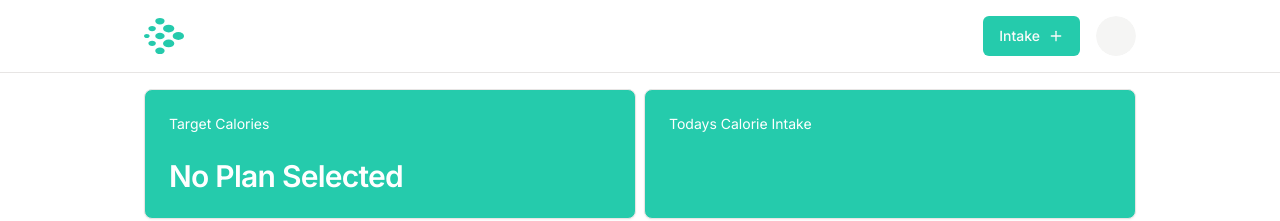
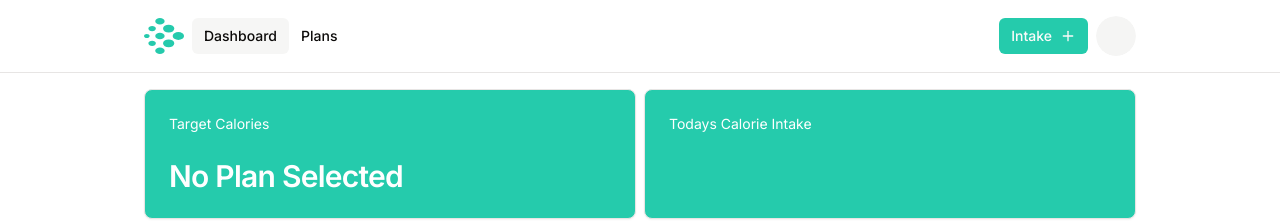
Before and after one commit to kamotekiddev/calorie-tracker, a Next.js app: page /dashboard in a window 1280 px wide. Shown: the top 221 px of the page. Built offline with nearby package versions, Linux system fonts and the light colour scheme; no server answers.

Commit message:
create a page for plans

```diff
--- /dev/null
+++ b/app/plans/page.tsx
@@ -0,0 +1,7 @@
+import React from 'react';
+
+function Plans() {
+    return <div>Plans</div>;
+}
+
+export default Plans;
--- a/components/layouts/Header.tsx
+++ b/components/layouts/Header.tsx
@@ -3,15 +3,22 @@ import { Plus } from 'lucide-react';
 import { Button } from '@/components/ui/button';
 import UserMenu from './UserMenu';
 import Link from 'next/link';
+import Navlink from './Navlink';
 
 function Header() {
     return (
         <header className='border-b sticky top-0 bg-white'>
             <div className='flex justify-between gap-4 mx-auto max-w-5xl p-4'>
-                <Image src='/logo.svg' width={40} height={40} alt='Logo' />
-                <div className='flex items-center gap-4'>
+                <div className='flex gap-2 items-center'>
+                    <Image src='/logo.svg' width={40} height={40} alt='Logo' />
+                    <div className='flex'>
+                        <Navlink href='/dashboard'>Dashboard</Navlink>
+                        <Navlink href='/plans'>Plans</Navlink>
+                    </div>
+                </div>
+                <div className='flex items-center gap-2'>
                     <Link href='/dashboard/calorie-intakes/intake'>
-                        <Button className='flex gap-2'>
+                        <Button className='flex gap-2' size='sm'>
                             Intake
                             <Plus className='h-4 w-4' />
                         </Button>
--- /dev/null
+++ b/components/layouts/Navlink.tsx
@@ -0,0 +1,29 @@
+'use client';
+import { ReactNode } from 'react';
+import Link, { LinkProps } from 'next/link';
+import { buttonVariants } from '../ui/button';
+import { usePathname } from 'next/navigation';
+
+type NavlinkProps = LinkProps & {
+    children: ReactNode;
+};
+function Navlink(props: NavlinkProps) {
+    const pathname = usePathname();
+
+    const isActive = pathname === props.href;
+
+    return (
+        <Link
+            {...props}
+            className={buttonVariants({
+                variant: 'ghost',
+                className: isActive && 'bg-muted/90',
+                size: 'sm',
+            })}
+        >
+            {props.children}
+        </Link>
+    );
+}
+
+export default Navlink;
```
